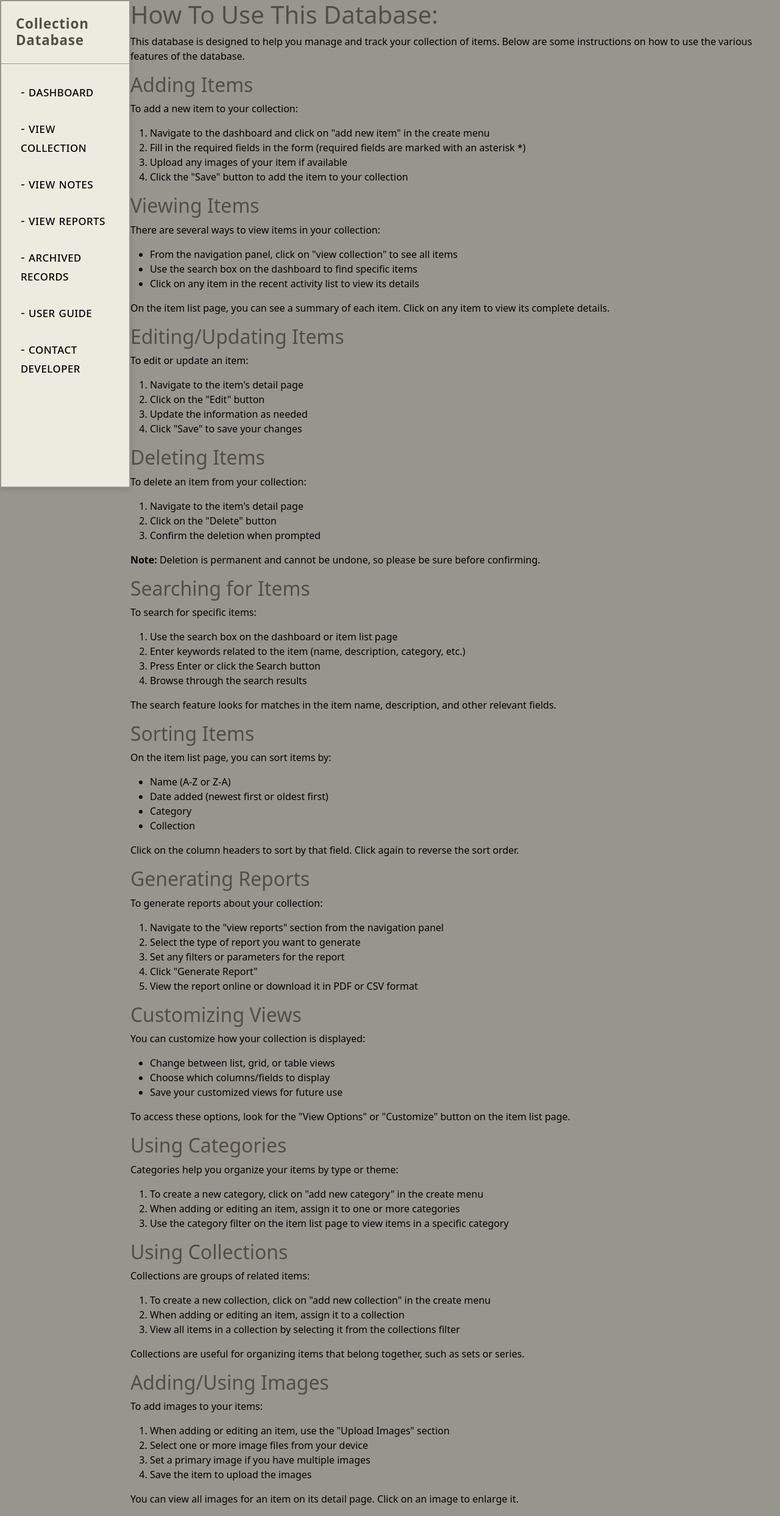
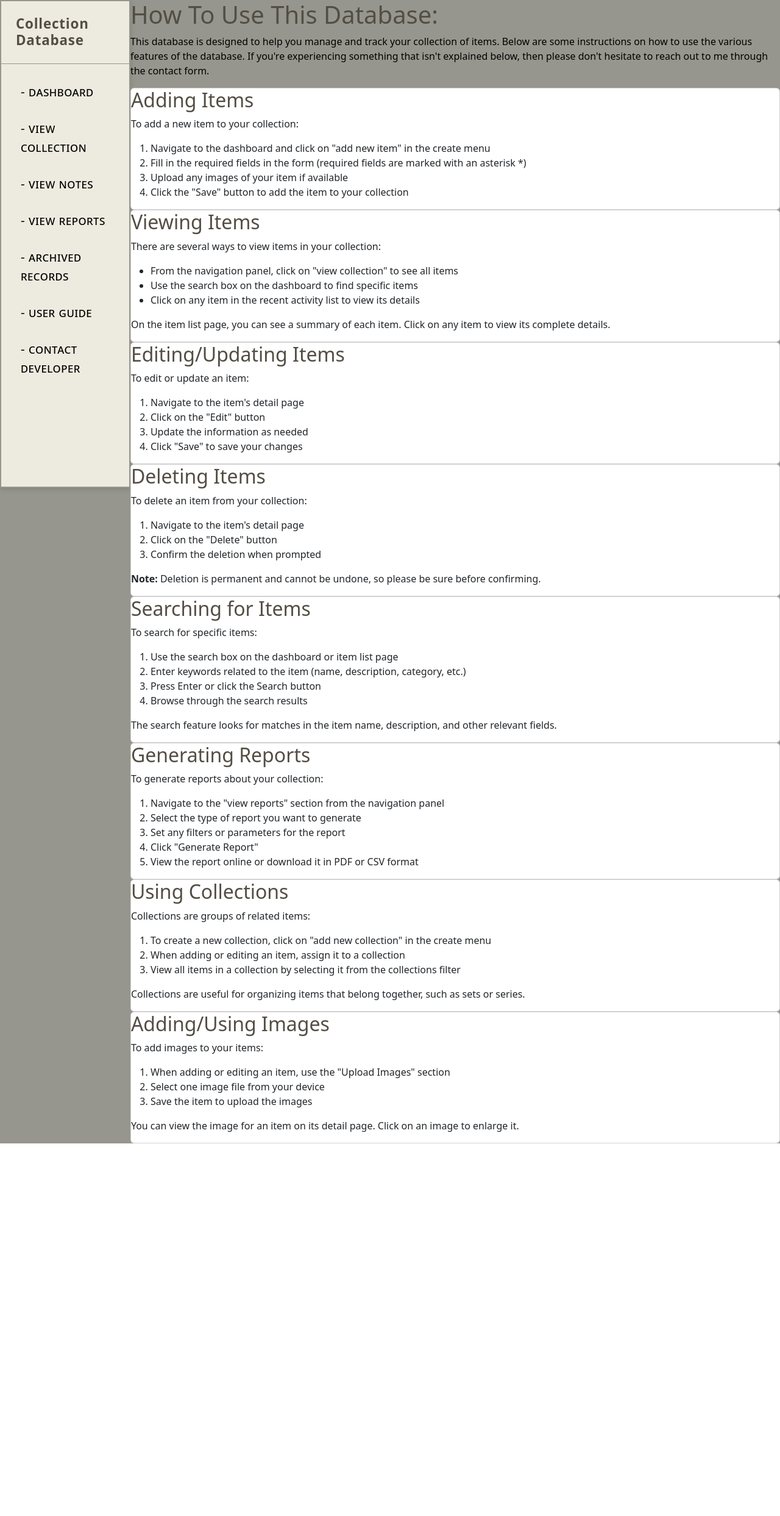
Before and after one commit to daphane-taylor/capstone-project, a Django app: page /pages/about/ in a window 1280 px wide. Shown: the whole page at 61% size. After the commit the page ends 1875 px from the top, so only its background shows below. Run offline with Django 5.2, Linux system fonts and the light colour scheme.

```diff
--- a/accounts/urls.py
+++ b/accounts/urls.py
@@ -4,8 +4,8 @@ from django.contrib.auth import views as auth_views
 from . import views
 
 urlpatterns = [
-    path('login/', views.login_view, name='login'),
+    path('login/', views.LoginView.as_view(), name='login'),
     path('logout/', auth_views.LogoutView.as_view(template_name='accounts/logout.html'), name='logout'),
-    path('signup/', views.signup_view, name='signup'),
+    path('signup/', views.SignupView.as_view(), name='signup'),
     path('password_change/', auth_views.PasswordChangeView.as_view(template_name='accounts/change_password_form.html'), name='password_change'),
 ]
--- a/templates/pages/about.html
+++ b/templates/pages/about.html
@@ -8,9 +8,13 @@
 {% endblock css %}
 
 {% block content %}
+<div class="guide-container">
+    <div class="header">
         <h1>How To Use This Database:</h1>
-<p>This database is designed to help you manage and track your collection of items. Below are some instructions on how to use the various features of the database.</p>
+        <p>This database is designed to help you manage and track your collection of items. Below are some instructions on how to use the various features of the database. If you're experiencing something that isn't explained below, then please don't hesitate to reach out to me through the contact form.</p>
+    </div>
 
+    <div class="card">
         <h2>Adding Items</h2>
         <p>To add a new item to your collection:</p>
         <ol>
@@ -19,7 +23,9 @@
             <li>Upload any images of your item if available</li>
             <li>Click the "Save" button to add the item to your collection</li>
         </ol>
+    </div>
 
+    <div class="card">
         <h2>Viewing Items</h2>
         <p>There are several ways to view items in your collection:</p>
         <ul>
@@ -28,7 +34,9 @@
             <li>Click on any item in the recent activity list to view its details</li>
         </ul>
         <p>On the item list page, you can see a summary of each item. Click on any item to view its complete details.</p>
+    </div>
 
+    <div class="card">
         <h2>Editing/Updating Items</h2>
         <p>To edit or update an item:</p>
         <ol>
@@ -37,7 +45,9 @@
             <li>Update the information as needed</li>
             <li>Click "Save" to save your changes</li>
         </ol>
+    </div>
 
+    <div class="card">
         <h2>Deleting Items</h2>
         <p>To delete an item from your collection:</p>
         <ol>
@@ -46,7 +56,9 @@
             <li>Confirm the deletion when prompted</li>
         </ol>
         <p><strong>Note:</strong> Deletion is permanent and cannot be undone, so please be sure before confirming.</p>
+    </div>
 
+    <div class="card">
         <h2>Searching for Items</h2>
         <p>To search for specific items:</p>
         <ol>
@@ -56,17 +68,9 @@
             <li>Browse through the search results</li>
         </ol>
         <p>The search feature looks for matches in the item name, description, and other relevant fields.</p>
+    </div>
 
-<h2>Sorting Items</h2>
-<p>On the item list page, you can sort items by:</p>
-<ul>
-    <li>Name (A-Z or Z-A)</li>
-    <li>Date added (newest first or oldest first)</li>
-    <li>Category</li>
-    <li>Collection</li>
-</ul>
-<p>Click on the column headers to sort by that field. Click again to reverse the sort order.</p>
-
+    <div class="card">
         <h2>Generating Reports</h2>
         <p>To generate reports about your collection:</p>
         <ol>
@@ -76,24 +80,9 @@
             <li>Click "Generate Report"</li>
             <li>View the report online or download it in PDF or CSV format</li>
         </ol>
+    </div>
 
-<h2>Customizing Views</h2>
-<p>You can customize how your collection is displayed:</p>
-<ul>
-    <li>Change between list, grid, or table views</li>
-    <li>Choose which columns/fields to display</li>
-    <li>Save your customized views for future use</li>
-</ul>
-<p>To access these options, look for the "View Options" or "Customize" button on the item list page.</p>
-
-<h2>Using Categories</h2>
-<p>Categories help you organize your items by type or theme:</p>
-<ol>
-    <li>To create a new category, click on "add new category" in the create menu</li>
-    <li>When adding or editing an item, assign it to one or more categories</li>
-    <li>Use the category filter on the item list page to view items in a specific category</li>
-</ol>
-
+    <div class="card">
         <h2>Using Collections</h2>
         <p>Collections are groups of related items:</p>
         <ol>
@@ -102,15 +91,17 @@
             <li>View all items in a collection by selecting it from the collections filter</li>
         </ol>
         <p>Collections are useful for organizing items that belong together, such as sets or series.</p>
+    </div>
 
+    <div class="card">
         <h2>Adding/Using Images</h2>
         <p>To add images to your items:</p>
         <ol>
             <li>When adding or editing an item, use the "Upload Images" section</li>
-    <li>Select one or more image files from your device</li>
-    <li>Set a primary image if you have multiple images</li>
+            <li>Select one image file from your device</li>
             <li>Save the item to upload the images</li>
         </ol>
-<p>You can view all images for an item on its detail page. Click on an image to enlarge it.</p>
-
+        <p>You can view the image for an item on its detail page. Click on an image to enlarge it.</p>
+    </div>
+</div>
 {% endblock content %}
```
Also changed, not shown: accounts/forms.py (added, +10 -0 lines), accounts/models.py (+18 -0 lines), accounts/views.py (+29 -18 lines), templates/accounts/signup.html (+5 -6 lines), accounts/migrations/0001_initial.py (added), db.sqlite3, static/css/pages/about.css (added), 1 other file. Lines whose indentation alone changed are shown as unchanged.
